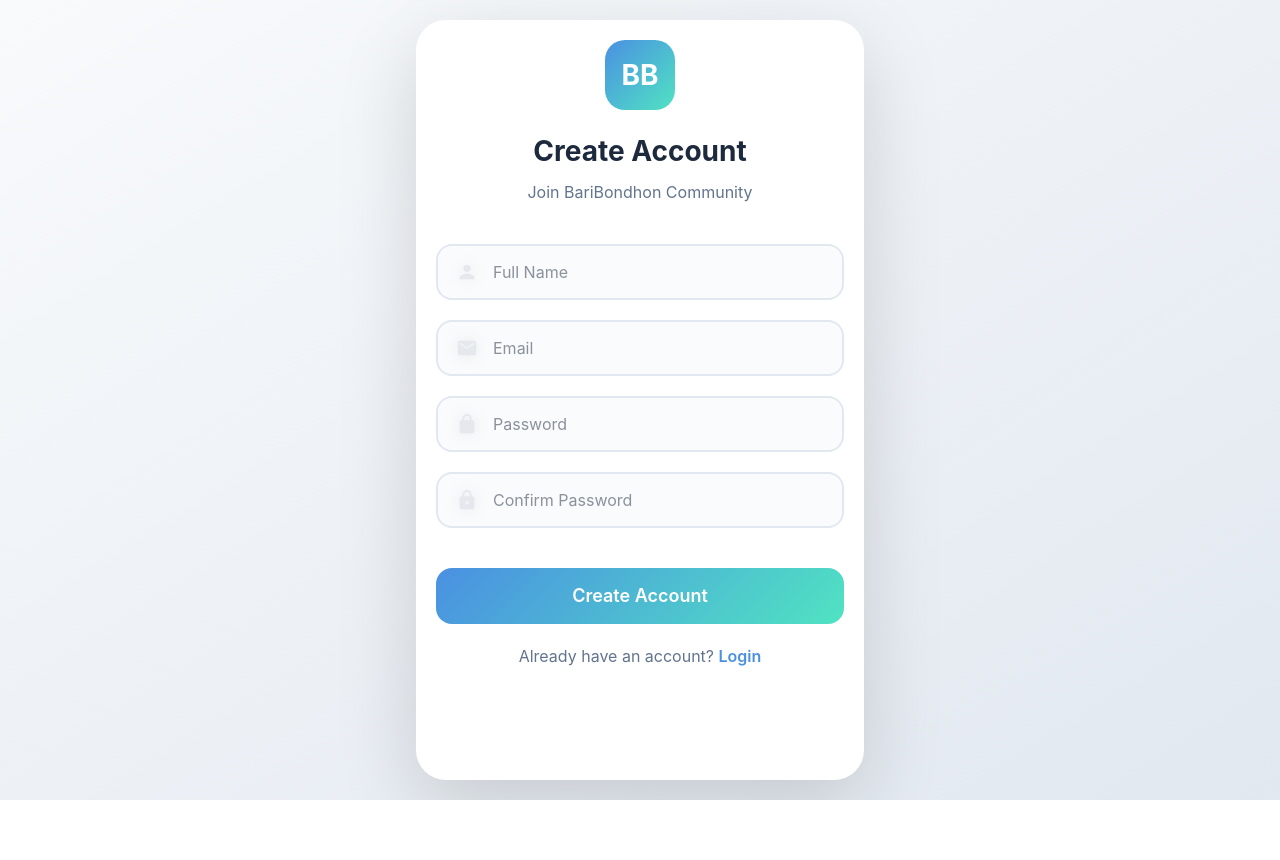
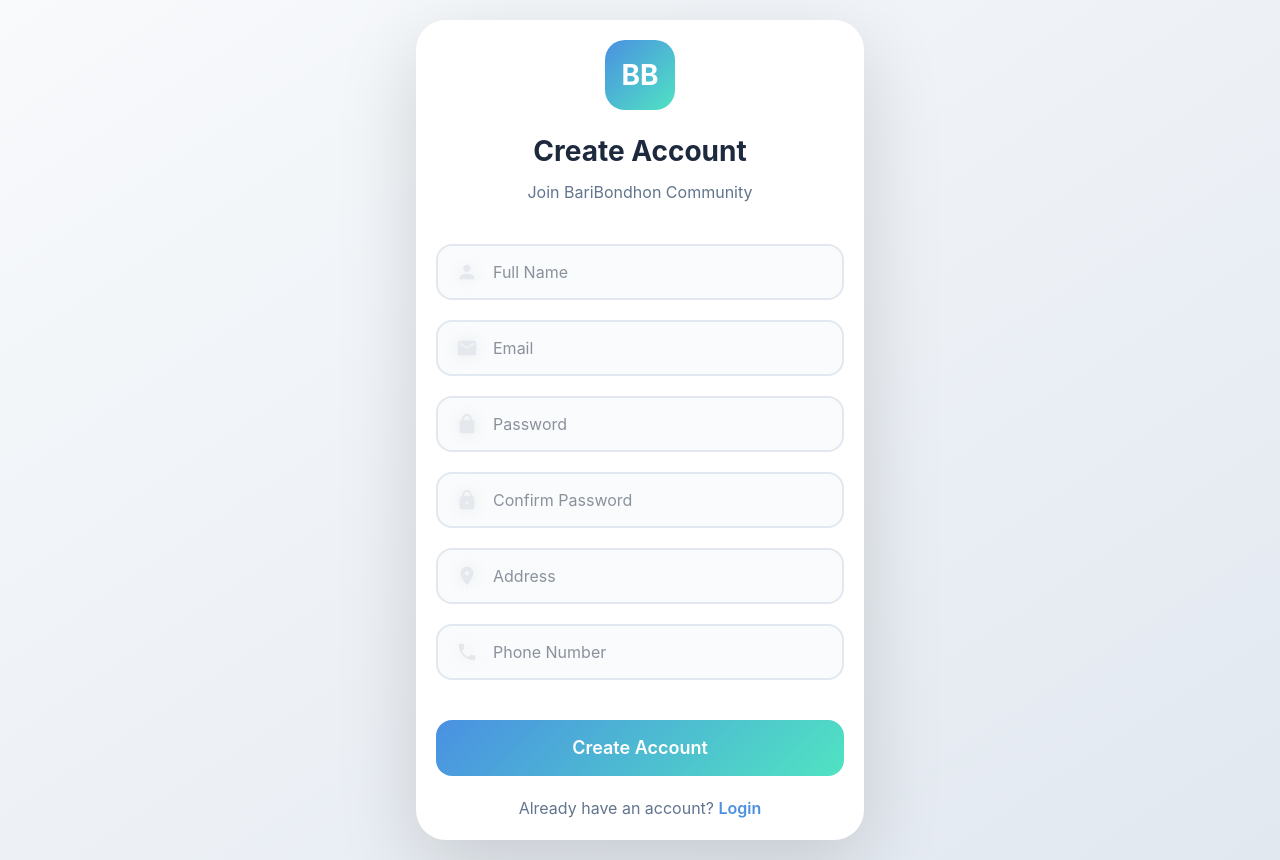
Before and after one commit to Real-System-Makers/BariBondhon_Frontend, a Next.js app: page /signup in a window 1280 px wide. Before the commit the page ends 800 px from the top, so only its background shows below. Built offline with nearby package versions, Linux system fonts and the light colour scheme; no server answers.

Commit message:
feat(owner-home): create OwnerInfo component to display user greeting and details; refactor OwnerHome page to utilize new component

```diff
--- /dev/null
+++ b/app/owner-home/_components/OwnerInfo.tsx
@@ -0,0 +1,35 @@
+"use client";
+
+import { useCurrentUser } from "@/lib/hooks/useCurrentUser";
+
+const getGreeting = (): string => {
+  const hour = new Date().getHours();
+
+  if (hour >= 5 && hour < 12) {
+    return "Good Morning,";
+  } else if (hour >= 12 && hour < 17) {
+    return "Good Afternoon,";
+  } else if (hour >= 17 && hour < 22) {
+    return "Good Evening,";
+  } else {
+    return "Good Night,";
+  }
+};
+
+const OwnerInfo = () => {
+  const { user } = useCurrentUser();
+  const greeting = getGreeting();
+
+  return (
+    <div className="bg-gradient-to-br from-[#4a90e2] to-[#50e3c2] pt-[50px] px-6 pb-[30px] text-white relative after:content-[''] after:absolute after:bottom-0 after:left-0 after:right-0 after:h-[30px] after:bg-white after:rounded-t-[30px]">
+      <div className="relative z-[2]">
+        <div className="text-base opacity-90 mb-1">{greeting}</div>
+        <div className="text-2xl font-bold mb-2">{user?.name}</div>
+        <div className="text-sm opacity-80 mb-2">{user?.phone}</div>
+        <div className="text-sm opacity-80 mb-2">{user?.address}</div>
+      </div>
+    </div>
+  );
+};
+
+export default OwnerInfo;
--- a/app/owner-home/page.tsx
+++ b/app/owner-home/page.tsx
@@ -1,17 +1,11 @@
 import Link from "next/link";
+import OwnerInfo from "./_components/OwnerInfo";
 
 const OwnerHome = () => {
   return (
     <div className="flex flex-col h-full">
-      <div className="bg-gradient-to-br from-[#4a90e2] to-[#50e3c2] pt-[50px] px-6 pb-[30px] text-white relative after:content-[''] after:absolute after:bottom-0 after:left-0 after:right-0 after:h-[30px] after:bg-white after:rounded-t-[30px]">
-        <div className="relative z-[2]">
-          <div className="text-base opacity-90 mb-1">Good Evening,</div>
-          <div className="text-2xl font-bold mb-2">Cristiano Messi</div>
-          <div className="text-sm opacity-80">
-            House#20,Road#9,Rupnagar-R/A,Mirpur-2
-          </div>
-        </div>
-      </div>
+      <OwnerInfo />
+
       <div className="p-5 px-6 flex-1 overflow-y-auto">
         <div className="text-xl font-bold text-slate-800 mb-4">
           Monthly Overview
--- a/app/signup/page.tsx
+++ b/app/signup/page.tsx
@@ -10,6 +10,7 @@ import { useAuthStore } from "@/lib/stores/auth.store";
 import { signupSchema, SignupFormData } from "@/lib/schemas";
 import { FormInput } from "@/lib/components/forms";
 import { SignUpData } from "@/lib/types/auth.types";
+import { Role } from "@/lib/constants/role";
 
 const SignUp = () => {
   const router = useRouter();
@@ -28,6 +29,8 @@ const SignUp = () => {
       email: "",
       password: "",
       confirmPassword: "",
+      address: "",
+      phone: "",
     },
   });
 
@@ -35,7 +38,12 @@ const SignUp = () => {
     setError("");
 
     try {
-      const response = await signupAction(data as SignUpData);
+      const signupData: SignUpData = {
+        ...data,
+        role: Role.OWNER,
+      };
+
+      const response = await signupAction(signupData);
 
       if (response.success && response.data) {
         setUser(response.data);
@@ -150,6 +158,42 @@ const SignUp = () => {
             }
           />
 
+          <FormInput
+            name="address"
+            control={control}
+            type="text"
+            placeholder="Address"
+            disabled={isSubmitting}
+            error={errors.address}
+            icon={
+              <svg
+                xmlns="http://www.w3.org/2000/svg"
+                viewBox="0 0 24 24"
+                fill="currentColor"
+              >
+                <path d="M12 2C8.13 2 5 5.13 5 9c0 5.25 7 13 7 13s7-7.75 7-13c0-3.87-3.13-7-7-7zm0 9.5c-1.38 0-2.5-1.12-2.5-2.5s1.12-2.5 2.5-2.5 2.5 1.12 2.5 2.5-1.12 2.5-2.5 2.5z" />
+              </svg>
+            }
+          />
+
+          <FormInput
+            name="phone"
+            control={control}
+            type="tel"
+            placeholder="Phone Number"
+            disabled={isSubmitting}
+            error={errors.phone}
+            icon={
+              <svg
+                xmlns="http://www.w3.org/2000/svg"
+                viewBox="0 0 24 24"
+                fill="currentColor"
+              >
+                <path d="M6.62 10.79c1.44 2.83 3.76 5.14 6.59 6.59l2.2-2.2c.27-.27.67-.36 1.02-.24 1.12.37 2.33.57 3.57.57.55 0 1 .45 1 1V20c0 .55-.45 1-1 1-9.39 0-17-7.61-17-17 0-.55.45-1 1-1h3.5c.55 0 1 .45 1 1 0 1.25.2 2.45.57 3.57.11.35.03.74-.25 1.02l-2.2 2.2z" />
+              </svg>
+            }
+          />
+
           <button
             type="submit"
             disabled={isSubmitting}
--- a/lib/schemas/auth.schemas.ts
+++ b/lib/schemas/auth.schemas.ts
@@ -35,6 +35,15 @@ export const signupSchema = yup.object().shape({
     .string()
     .required("Please confirm your password")
     .oneOf([yup.ref("password")], "Passwords must match"),
+  address: yup
+    .string()
+    .required("Address is required")
+    .min(5, "Address must be at least 5 characters"),
+  phone: yup
+    .string()
+    .required("Phone number is required")
+    .matches(/^[0-9+\-\s()]+$/, "Please enter a valid phone number")
+    .min(11, "Phone number must be at least 11 digits"),
 });
 
 export type LoginFormData = InferType<typeof loginSchema>;
```
Also changed, not shown: lib/types/auth.types.ts (+8 -0 lines).
